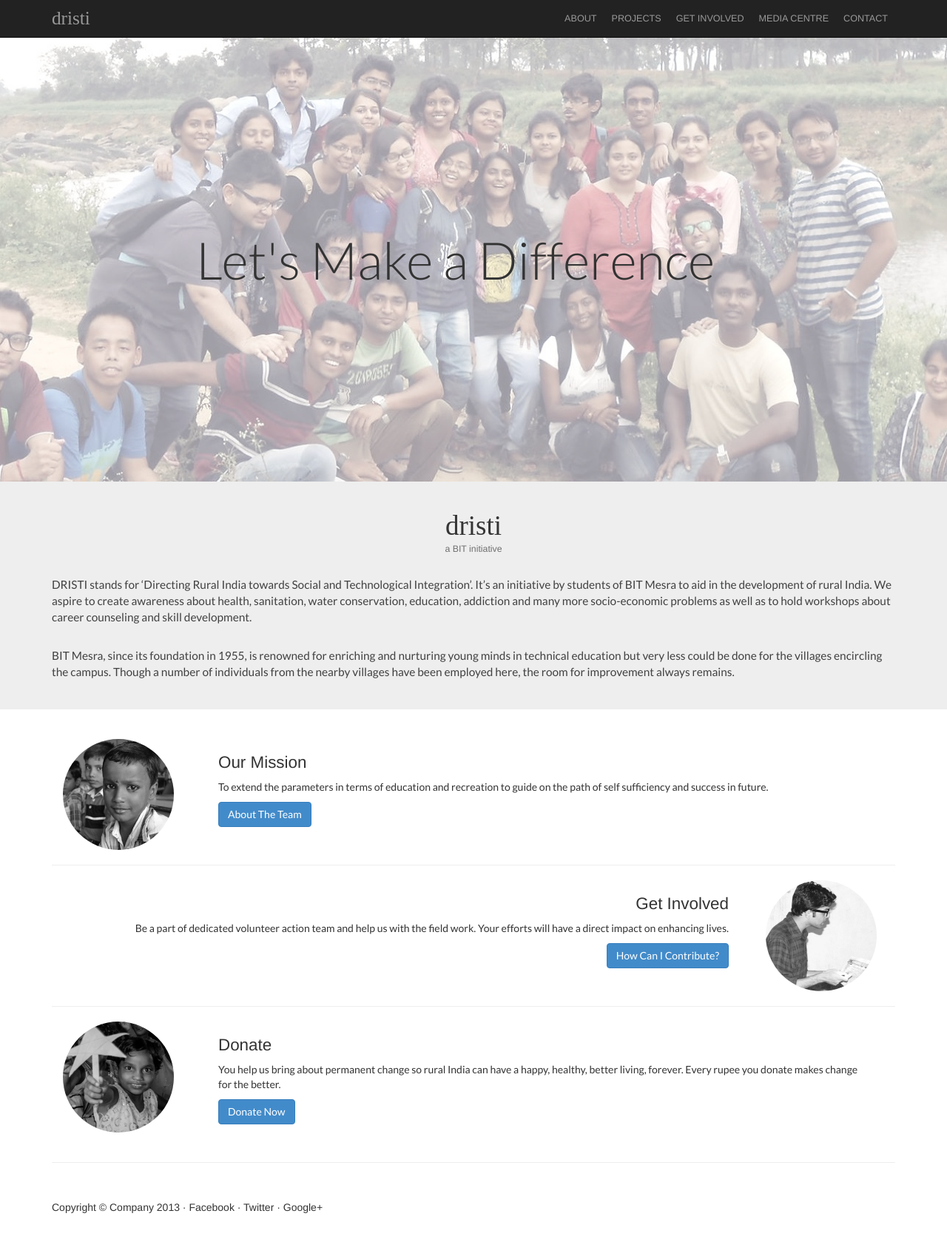
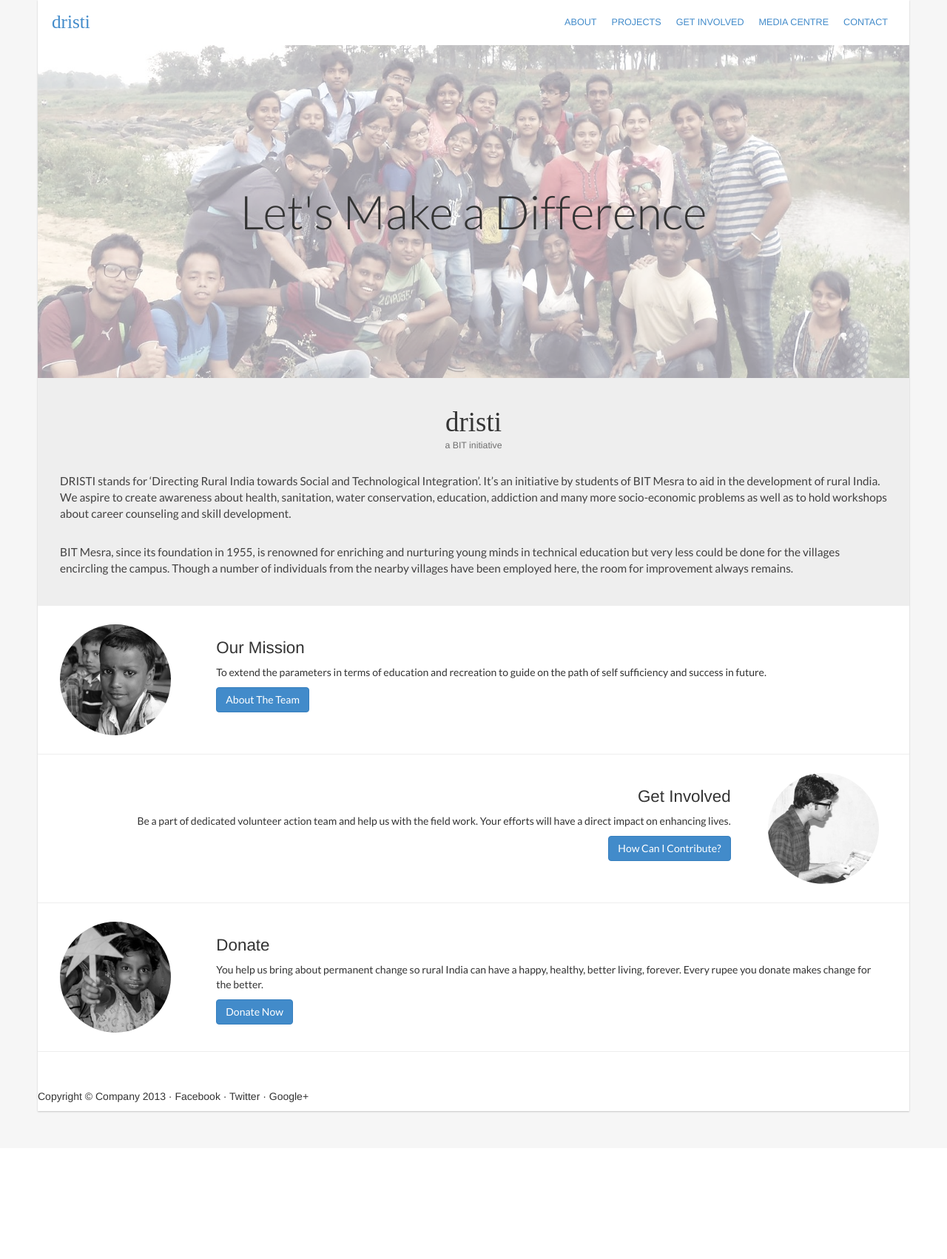
Before and after one commit to vivekagr/dristi, a PHP site: page / in a window 1280 px wide. Shown: the whole page at 74% size. After the commit the page ends 1504 px from the top, so only its background shows below. Run offline with PHP 8.4, Linux system fonts and the light colour scheme; some web fonts are replaced.

Commit message:
Update layout to fixed max-width.

```diff
--- a/css/style.css
+++ b/css/style.css
@@ -1,7 +1,11 @@
 @import url(http://fonts.googleapis.com/css?family=Lato:100,200,300,400,500);
 @import url(http://fonts.googleapis.com/css?family=Snippet);
+body {
+  background-color: #f6f6f6; }
+
 .navbar {
-  margin-bottom: 0; }
+  margin-bottom: 0;
+  padding: 5px 0; }
 
 .site-nav li {
   font-size: 0.9em;
@@ -15,14 +19,17 @@
   font-size: 1.8em; }
 
 .main-container {
-  width: 1050px; }
+  background-color: white;
+  max-width: 1178px;
+  margin: 0 auto;
+  -webkit-box-shadow: 0 1px 2px rgba(0, 0, 0, 0.2); }
 
 footer {
   margin: 50px 0; }
 
 .full-width-block-container {
   background: #eeeeee;
-  padding: 30px 0; }
+  padding: 30px; }
 
 .full-width-block {
   font-family: 'Lato';
@@ -48,10 +55,10 @@ footer {
       height: 400px; } }
   @media (min-width: 992px) {
     .frontpage-heading-overlay {
-      height: 500px; } }
+      height: 400px; } }
   @media (min-width: 1200px) {
     .frontpage-heading-overlay {
-      height: 600px; } }
+      height: 450px; } }
   .frontpage-heading:hover .frontpage-heading-overlay {
     -webkit-transition: opacity 0.6s ease;
     -moz-transition: opacity 0.6s ease;
@@ -61,29 +68,30 @@ footer {
 .frontpage-heading-text {
   font-family: 'Lato';
   font-weight: 300;
+  text-align: center;
   -webkit-transition: opacity 0.6s ease;
   -moz-transition: opacity 0.6s ease;
   transition: opacity 0.6s ease; }
   @media (max-width: 618px) {
     .frontpage-heading-text {
-      margin-top: 100px;
-      font-size: 1.6em; } }
+      padding-top: 100px;
+      font-size: 1.8em; } }
   @media (min-width: 618px) {
     .frontpage-heading-text {
-      margin-top: 100px;
+      padding-top: 100px;
       font-size: 2.5em; } }
   @media (min-width: 768px) {
     .frontpage-heading-text {
-      margin-top: 150px;
+      padding-top: 150px;
       font-size: 3em; } }
   @media (min-width: 992px) {
     .frontpage-heading-text {
-      margin-top: 200px;
+      padding-top: 160px;
       font-size: 4em; } }
   @media (min-width: 1200px) {
     .frontpage-heading-text {
-      margin-top: 250px;
-      font-size: 5em; } }
+      padding-top: 180px;
+      font-size: 4.5em; } }
   .frontpage-heading:hover .frontpage-heading-text {
     -webkit-transition: opacity 0.6s ease;
     -moz-transition: opacity 0.6s ease;
@@ -123,11 +131,10 @@ footer {
 
 .feature-item {
   font-family: 'Lato';
-  margin: 15px 0; }
+  margin: 20px 0;
+  padding: 5px 15px; }
   .feature-item:first-of-type {
     margin-top: 40px; }
-  .feature-item:last-of-type {
-    margin-bottom: 40px; }
   @media (max-width: 768px) {
     .feature-item {
       margin: 60px 0; } }
--- a/css/style.scss
+++ b/css/style.scss
@@ -3,8 +3,14 @@
 
 @import 'bourbon/bourbon';
 
+body {
+  //background-image: url('/img/ps_neutral.png');
+  background-color: #f6f6f6;
+}
+
 .navbar {
   margin-bottom: 0;
+  padding: 5px 0;
 }
 
 .site-nav {
@@ -22,7 +28,10 @@
 }
 
 .main-container {
-  width: 1050px;
+  background-color: white;
+  max-width: 1178px;
+  margin: 0 auto;
+  -webkit-box-shadow: 0 1px 2px rgba(0, 0, 0, 0.20);
 }
 
 footer {
@@ -31,7 +40,7 @@ footer {
 
 .full-width-block-container {
   background: #eeeeee;
-  padding: 30px 0;
+  padding: 30px;
 }
 
 .full-width-block {
@@ -60,10 +69,10 @@ footer {
     height: 400px;
   }
   @media (min-width: 992px) {
-    height: 500px;
+    height: 400px;
   }
   @media (min-width: 1200px) {
-    height: 600px;
+    height: 450px;
   }
   @include transition(opacity 0.6s ease);
   .frontpage-heading:hover & {
@@ -74,27 +83,28 @@ footer {
 
 .frontpage-heading-text {
   @media (max-width: 618px) {
-    margin-top: 100px;
-    font-size: 1.6em;
+    padding-top: 100px;
+    font-size: 1.8em;
   }
   @media (min-width: 618px) {
-    margin-top: 100px;
+    padding-top: 100px;
     font-size: 2.5em;
   }
   @media (min-width: 768px) {
-    margin-top: 150px;
+    padding-top: 150px;
     font-size: 3em;
   }
   @media (min-width: 992px) {
-    margin-top: 200px;
+    padding-top: 160px;
     font-size: 4em;
   }
   @media (min-width: 1200px) {
-    margin-top: 250px;
-    font-size: 5em;
+    padding-top: 180px;
+    font-size: 4.5em;
   }
   font-family: 'Lato';
   font-weight: 300;
+  text-align: center;
   @include transition(opacity 0.6s ease);
   .frontpage-heading:hover & {
     @include transition(opacity 0.6s ease);
@@ -149,9 +159,9 @@ footer {
 
 .feature-item {
   font-family: 'Lato';
-  margin: 15px 0;
+  margin: 20px 0;
+  padding: 5px 15px;
   &:first-of-type { margin-top: 40px; }
-  &:last-of-type { margin-bottom: 40px; }
   @media (max-width: 768px) {
     margin: 60px 0;
   }
--- a/index.html
+++ b/index.html
@@ -14,7 +14,10 @@
 </head>
 
 <body>
-<nav class="navbar navbar-inverse navbar-static-top" role="navigation">
+
+
+<div class="main-container">
+    <nav class="navbar navbar navbar-static-top" role="navigation">
         <div class="container">
             <div class="navbar-header">
                 <button type="button" class="navbar-toggle" data-toggle="collapse" data-target=".navbar-ex1-collapse">
@@ -39,22 +42,14 @@
         </div><!-- /.container -->
     </nav>
 
-
     <div class="frontpage-heading">
         <div class="frontpage-heading-overlay">
-        <div class="container">
-            <div class="row centered">
-                <div class="col-md-8 col-md-offset-2 col-sm-8 col-sm-offset-2 col-xs-8 col-xs-offset-2">
             <div class="frontpage-heading-text">Let's Make a Difference</div>
-                </div>
-            </div>
-        </div>
         </div>
     </div>
 
 
     <div class="full-width-block-container">
-    <div class="container">
         <div class="row">
             <div class="col-lg-12 full-width-block">
                 <div class="heading-group">
@@ -66,9 +61,7 @@
             </div>
         </div>
     </div>
-</div>
 
-<div class="container">
         <svg xmlns="http://www.w3.org/2000/svg" style="display: none;">
            <filter id="grayscale">
               <feColorMatrix type="matrix" values="0.3333 0.3333 0.3333 0 0 0.3333 0.3333 0.3333 0 0 0.3333 0.3333 0.3333 0 0 0 0 0 1 0"/>
@@ -140,8 +133,7 @@
             </div>
         </footer>
 
-</div> <!-- /container -->
-
+</div>
 
 <!-- Bootstrap core JavaScript -->
 <!-- Placed at the end of the document so the pages load faster -->
```
Lines whose indentation alone changed are shown as unchanged.
